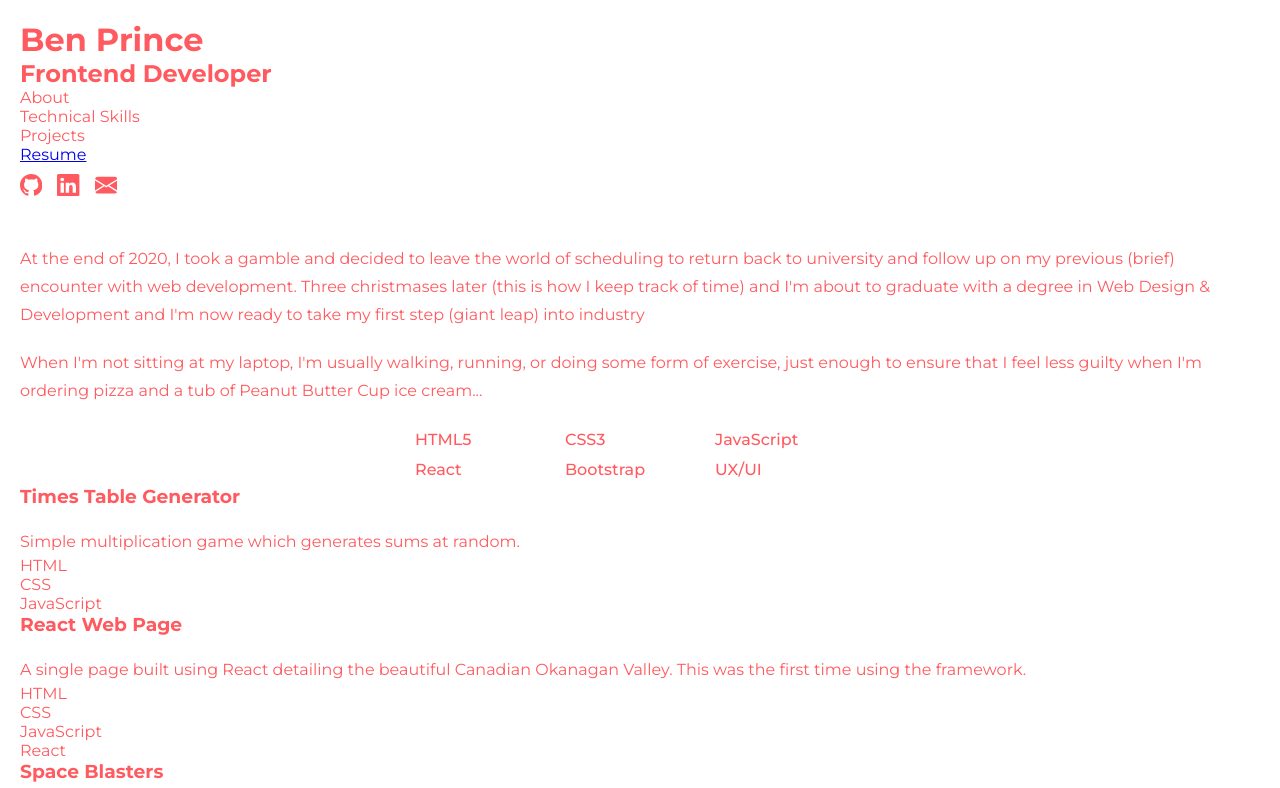
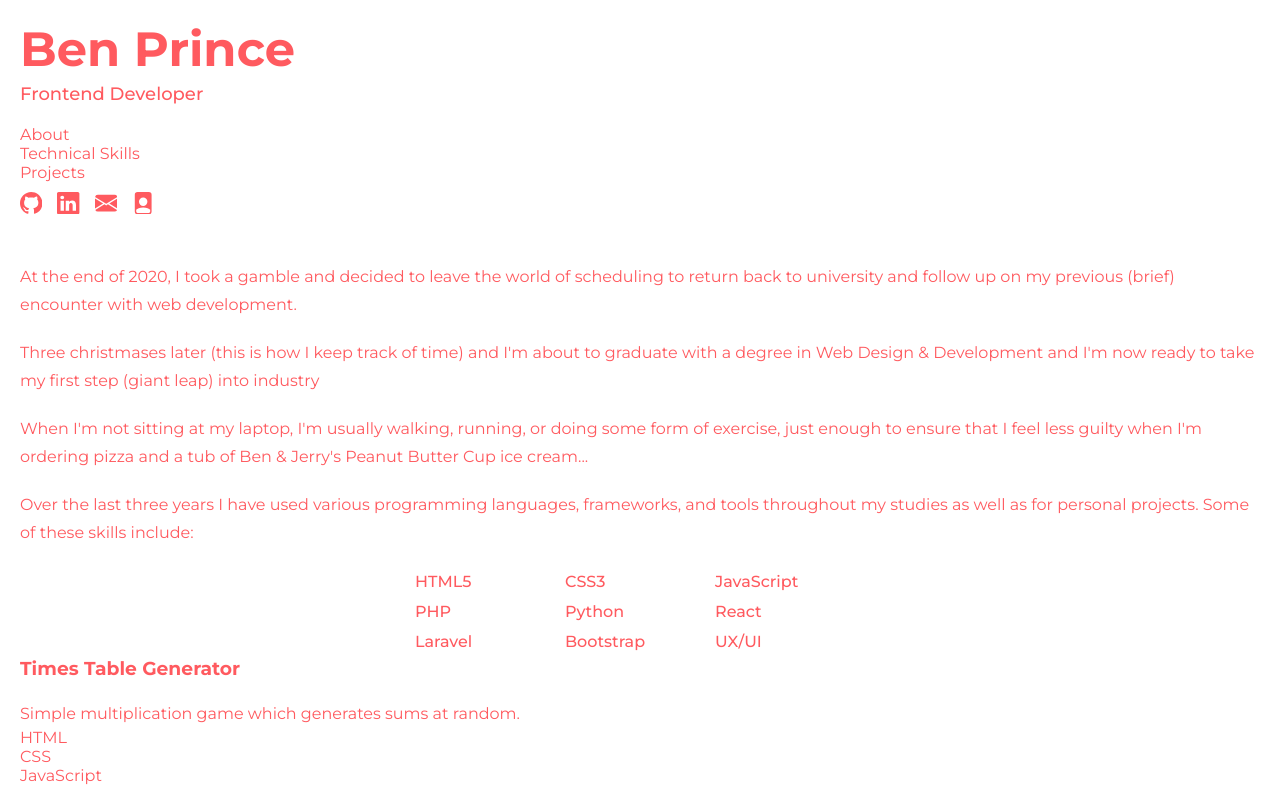
Before and after one commit to bprin87/Portfolio-Site, a website: page index.html in a window 1280 px wide. Shown: the top 788 px of the page. Drawn offline with Linux system fonts and the light colour scheme.

Commit message:
amended skills list

```diff
--- a/index.html
+++ b/index.html
@@ -13,6 +13,7 @@
 </head>
 <body>
     <header>
+        <div class="nav-container">
             <h1>Ben Prince</h1>
             <h2>Frontend Developer</h2>
             <nav>
@@ -20,9 +21,9 @@
                     <li>About</li>
                     <li>Technical Skills</li>
                     <li>Projects</li>
-                <li><a href="/cv.pdf" target="_blank">Resume</a></li>
                 </ul>
             </nav>
+        </div>
         <ul class="social-media">
             <li>
                 <a href="https://github.com/bprin87" target="_blank">
@@ -45,31 +46,47 @@
                     </svg>
                 </a>
             </li>
+            <li>
+                <a href="/cv.pdf" target="_blank">
+                    <svg xmlns="http://www.w3.org/2000/svg" width="16" height="16" fill="currentColor" class="bi bi-file-person-fill" viewBox="0 0 16 16">
+                        <path d="M12 0H4a2 2 0 0 0-2 2v12a2 2 0 0 0 2 2h8a2 2 0 0 0 2-2V2a2 2 0 0 0-2-2m-1 7a3 3 0 1 1-6 0 3 3 0 0 1 6 0m-3 4c2.623 0 4.146.826 5 1.755V14a1 1 0 0 1-1 1H4a1 1 0 0 1-1-1v-1.245C3.854 11.825 5.377 11 8 11"/>
+                    </svg>
+                </a>
+            </li>
         </ul>
     </header>
 
     <main>
         <section id="about">
+            <h2>about</h2>
             <p>At the end of 2020, I took a gamble and decided to leave the world of scheduling to return back to university and follow up on
-               my previous (brief) encounter with web development. Three christmases later (this is how I keep track of time) and I'm about to
+               my previous (brief) encounter with web development.</p>
+
+               <p>Three christmases later (this is how I keep track of time) and I'm about to
                graduate with a degree in Web Design & Development and I'm now ready to take my first step (giant leap) into industry</p>
 
             <p>When I'm not sitting at my laptop, I'm usually walking, running, or doing some form of exercise, just enough to ensure that
-               I feel less guilty when I'm ordering pizza and a tub of Peanut Butter Cup ice cream...</p>
+               I feel less guilty when I'm ordering pizza and a tub of Ben & Jerry's Peanut Butter Cup ice cream...</p>
         </section>
 
         <section id="skills">
+            <h2>technical skills</h2>
+            <p>Over the last three years I have used various programming languages, frameworks, and tools throughout my studies as well as for personal projects. Some of these skills include:</p>
             <ul>
                 <li>HTML5</li>
                 <li>CSS3</li>
                 <li>JavaScript</li>
+                <li>PHP</li>
+                <li>Python</li>
                 <li>React</li>
+                <li>Laravel</li>
                 <li>Bootstrap</li>
                 <li>UX/UI</li>
             </ul>
         </section>
 
         <section id="projects">
+            <h2>projects</h2>
             <ul>
                 <li>
                     <figure>
```
Lines whose indentation alone changed are shown as unchanged.
